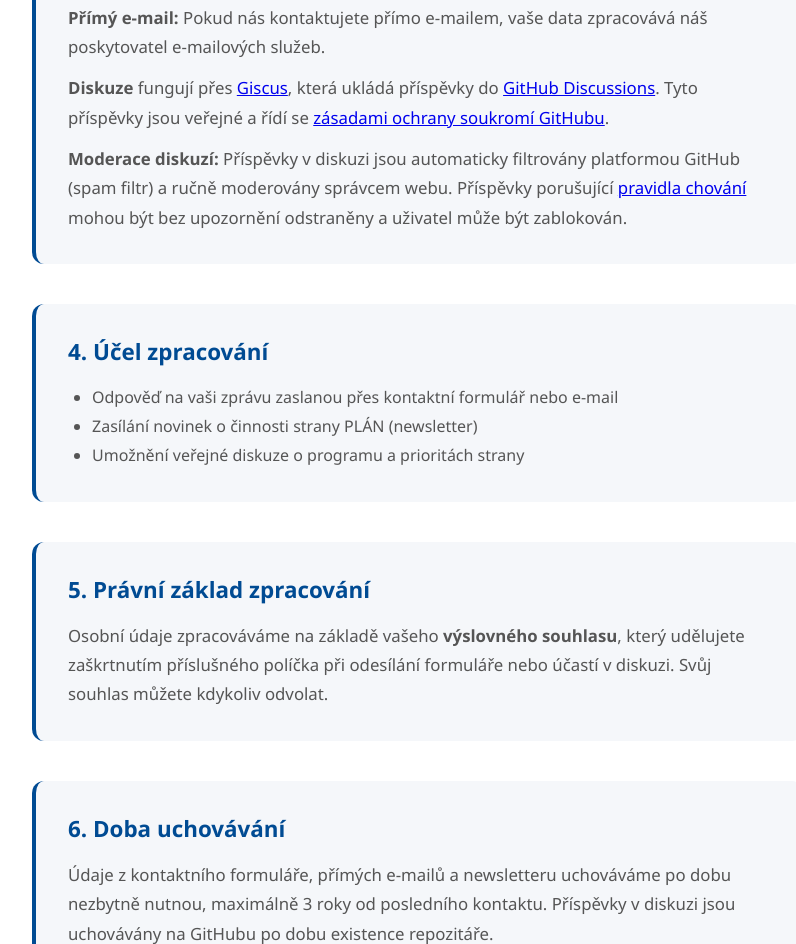
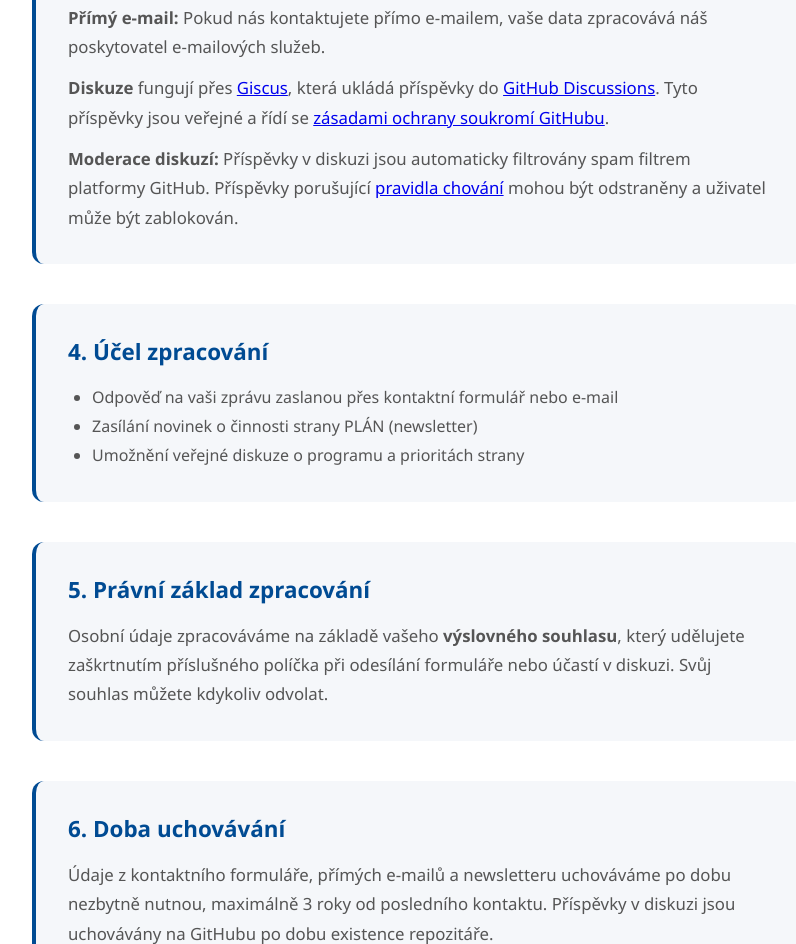
Before and after one commit to vbtronic/strana_plan, a plain HTML site: page ochrana-udaju.html in a window 1280 px wide. Shown: the part 1155-2099 px from the top of the page, without its empty margins (222-1018 px from the left). Drawn offline with Linux system fonts and the light colour scheme.

Commit message:
Fix: pouze automatický GitHub spam filtr, žádná ruční moderace
Amp-Thread-ID: https://ampcode.com/threads/T-019cd985-96b5-7367-a95d-004310406a26
Co-authored-by: Amp <amp@ampcode.com>

```diff
--- a/ochrana-udaju.html
+++ b/ochrana-udaju.html
@@ -68,7 +68,7 @@
         <p><strong>Kontaktní formulář a newsletter</strong> využívají službu <a href="https://formsubmit.co/" target="_blank">Formsubmit.co</a>, která data z formuláře přepošle na náš e-mail. Formsubmit.co data trvale neukládá – slouží pouze jako prostředník pro doručení.</p>
         <p style="margin-top: 0.75rem;"><strong>Přímý e-mail:</strong> Pokud nás kontaktujete přímo e-mailem, vaše data zpracovává náš poskytovatel e-mailových služeb.</p>
         <p style="margin-top: 0.75rem;"><strong>Diskuze</strong> fungují přes <a href="https://giscus.app/" target="_blank">Giscus</a>, která ukládá příspěvky do <a href="https://github.com/vbtronic/strana_plan/discussions" target="_blank">GitHub Discussions</a>. Tyto příspěvky jsou veřejné a řídí se <a href="https://docs.github.com/en/site-policy/privacy-policies/github-general-privacy-statement" target="_blank">zásadami ochrany soukromí GitHubu</a>.</p>
-        <p style="margin-top: 0.75rem;"><strong>Moderace diskuzí:</strong> Příspěvky v diskuzi jsou automaticky filtrovány platformou GitHub (spam filtr) a ručně moderovány správcem webu. Příspěvky porušující <a href="https://github.com/vbtronic/strana_plan/blob/master/CODE_OF_CONDUCT.md" target="_blank">pravidla chování</a> mohou být bez upozornění odstraněny a uživatel může být zablokován.</p>
+        <p style="margin-top: 0.75rem;"><strong>Moderace diskuzí:</strong> Příspěvky v diskuzi jsou automaticky filtrovány spam filtrem platformy GitHub. Příspěvky porušující <a href="https://github.com/vbtronic/strana_plan/blob/master/CODE_OF_CONDUCT.md" target="_blank">pravidla chování</a> mohou být odstraněny a uživatel může být zablokován.</p>
     </div>
 
     <div class="program-block">
```
Also changed, not shown: diskuze.html (+1 -1 lines).
